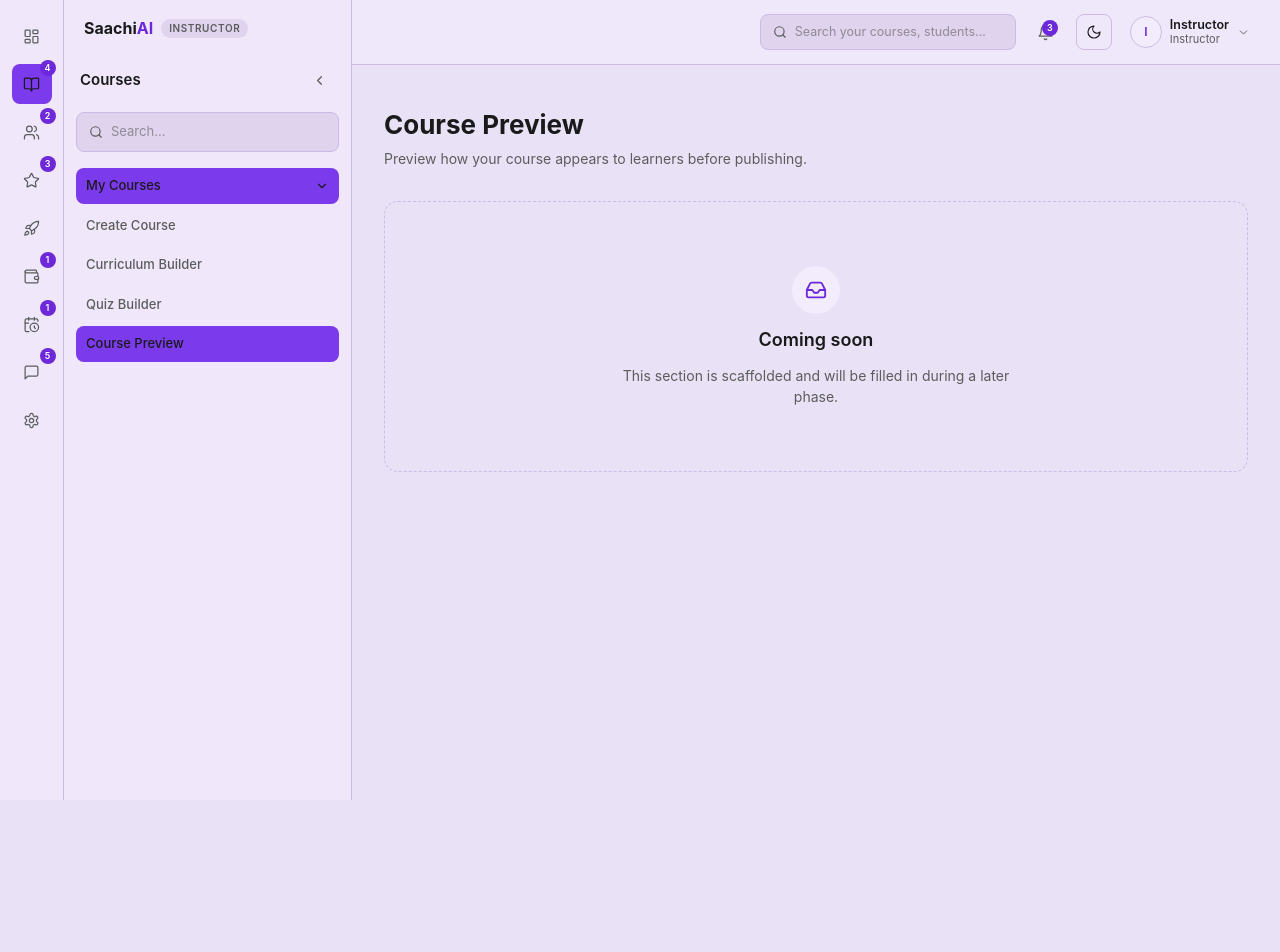
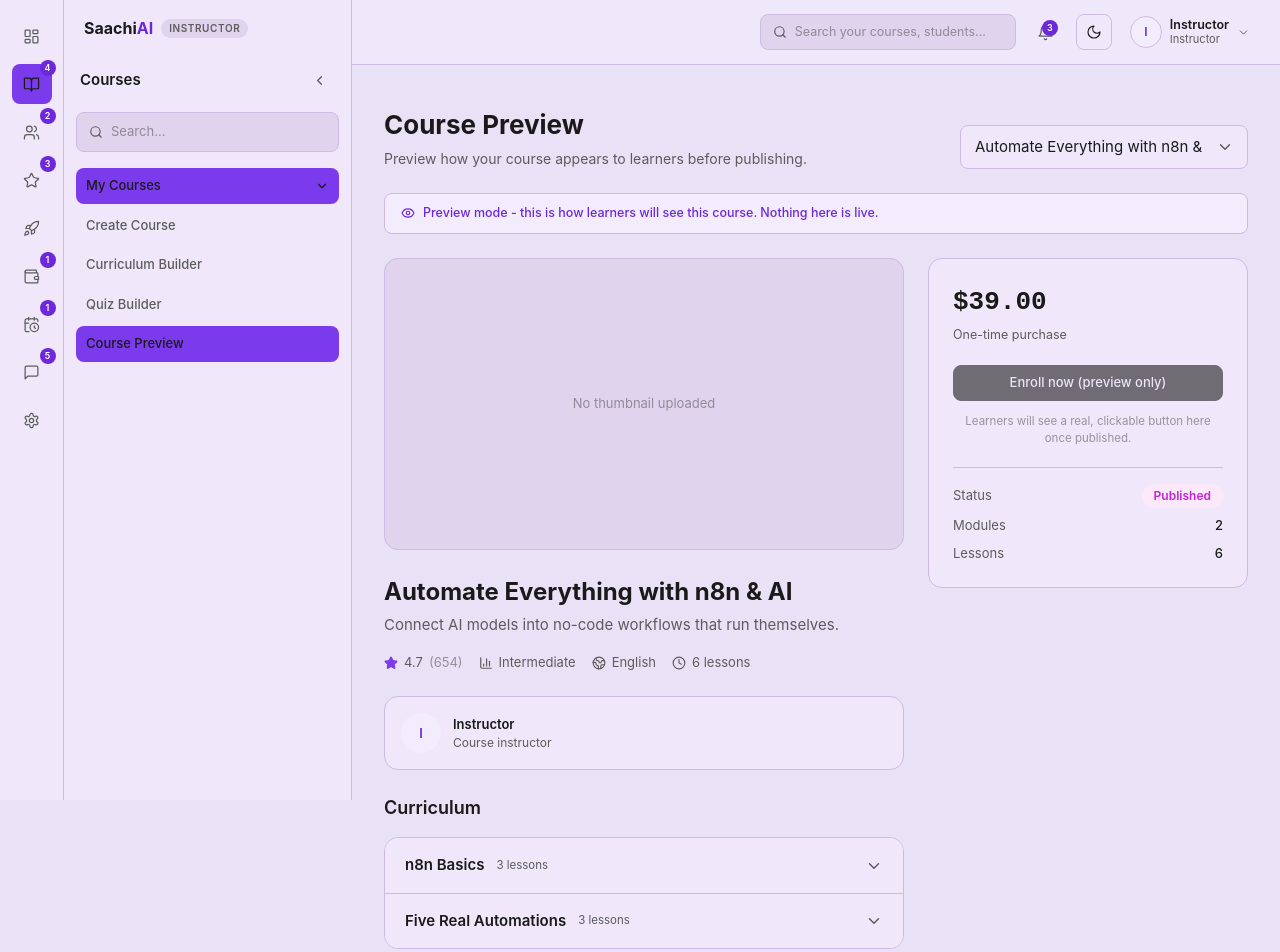
Before and after one commit to ARIBFIB/saachi-ai-remastered, a Next.js app in the folder apps/web/: page /instructor/courses/preview in a window 1280 px wide. Shown: the top 952 px of the page. Before the commit the page ends 800 px from the top, so only its background shows below. Built offline with nearby package versions, Linux system fonts and the light colour scheme.

Commit message:
feat: 121

```diff
--- a/apps/web/app/(instructor)/instructor/courses/preview/page.tsx
+++ b/apps/web/app/(instructor)/instructor/courses/preview/page.tsx
@@ -1,19 +1,187 @@
 "use client";
 
-import { EmptyState } from "@saachi/ui";
+import { useMemo, useState } from "react";
+import { Eye, Star, Globe2, BarChart3, Clock, Video, FileText, HelpCircle, Paperclip } from "lucide-react";
+import { useInstructorCourseStore, type InstructorCourseLesson } from "@saachi/store";
+import { useSession } from "@saachi/api-client";
+import { Select, EmptyState, Badge, Accordion, Button, type AccordionItemData } from "@saachi/ui";
 
-// Phase 1 scaffold - placeholder route so sidebar navigation works end-to-end.
-// Real content/dummy data for this screen is filled in a later phase.
+const LEVEL_LABEL: Record<string, string> = {
+  beginner: "Beginner",
+  intermediate: "Intermediate",
+  advanced: "Advanced"
+};
+
+const LANGUAGE_LABEL: Record<string, string> = {
+  en: "English",
+  ur: "Urdu"
+};
+
+const LESSON_TYPE_META: Record<InstructorCourseLesson["type"], { label: string; icon: typeof Video }> = {
+  video: { label: "Video", icon: Video },
+  text: { label: "Text", icon: FileText },
+  quiz: { label: "Quiz", icon: HelpCircle },
+  resource: { label: "Resource", icon: Paperclip }
+};
+
 export default function InstructorCoursesPreviewPage() {
+  const courses = useInstructorCourseStore((s) => s.courses);
+  const { data: session } = useSession();
+
+  const [courseId, setCourseId] = useState(courses[0]?.id ?? "");
+
+  const course = useMemo(() => courses.find((c) => c.id === courseId), [courses, courseId]);
+
+  const totalLessons = useMemo(
+    () => course?.modules.reduce((sum, m) => sum + m.lessons.length, 0) ?? 0,
+    [course]
+  );
+
+  const accordionItems: AccordionItemData[] = useMemo(() => {
+    if (!course) return [];
+    return course.modules.map((m) => ({
+      id: m.id,
+      title: m.title,
+      meta: (
+        <span className="text-[11.5px] text-ink-soft">
+          {m.lessons.length} lesson{m.lessons.length === 1 ? "" : "s"}
+        </span>
+      ),
+      content: (
+        <ul className="flex flex-col gap-2">
+          {m.lessons.map((lesson) => {
+            const Icon = LESSON_TYPE_META[lesson.type].icon;
+            return (
+              <li key={lesson.id} className="flex items-center gap-2.5 text-[13px] text-ink">
+                <span className="flex h-6 w-6 shrink-0 items-center justify-center rounded bg-paper-dim text-ink-soft">
+                  <Icon size={12} />
+                </span>
+                <span className="flex-1">{lesson.title}</span>
+                <span className="text-[11px] uppercase tracking-wide text-ink-soft/60">
+                  {LESSON_TYPE_META[lesson.type].label}
+                </span>
+              </li>
+            );
+          })}
+        </ul>
+      )
+    }));
+  }, [course]);
+
+  if (courses.length === 0) {
+    return (
+      <div>
+        <h1 className="mb-1 font-display text-[26px] font-bold text-ink">Course Preview</h1>
+        <p className="mb-8 text-[14px] text-ink-soft">Preview how your course appears to learners before publishing.</p>
+        <EmptyState title="No courses yet" description="Create a course first to preview it." />
+      </div>
+    );
+  }
+
+  const courseOptions = courses.map((c) => ({ label: c.title, value: c.id }));
+
   return (
     <div>
-      <h1 className="mb-1 font-display text-[26px] font-bold text-ink">Course Preview</h1>
-      <p className="mb-8 text-[14px] text-ink-soft">Preview how your course appears to learners before publishing.</p>
+      <div className="mb-6 flex flex-wrap items-end justify-between gap-3">
+        <div>
+          <h1 className="mb-1 font-display text-[26px] font-bold text-ink">Course Preview</h1>
+          <p className="text-[14px] text-ink-soft">Preview how your course appears to learners before publishing.</p>
+        </div>
+        <Select options={courseOptions} value={courseId} onChange={(e) => setCourseId(e.target.value)} className="w-72" />
+      </div>
 
-      <EmptyState
-        title="Coming soon"
-        description="This section is scaffolded and will be filled in during a later phase."
-      />
+      {!course ? (
+        <EmptyState title="Select a course" description="Choose a course above to preview it." />
+      ) : (
+        <>
+          <div className="mb-6 flex items-center gap-2 rounded-control border border-gold-dark/30 bg-gold-tint px-4 py-2.5 text-[12.5px] font-medium text-gold-dark">
+            <Eye size={14} />
+            Preview mode - this is how learners will see this course. Nothing here is live.
+          </div>
+
+          <div className="grid grid-cols-1 gap-6 lg:grid-cols-[1fr_320px]">
+            <div>
+              <div className="mb-6 flex aspect-video w-full items-center justify-center rounded-card border border-line bg-paper-dim text-[13px] text-ink-soft/60">
+                No thumbnail uploaded
+              </div>
+
+              <h2 className="mb-1 font-display text-[24px] font-bold text-ink">{course.title}</h2>
+              {course.subtitle && <p className="mb-4 text-[15px] text-ink-soft">{course.subtitle}</p>}
+
+              <div className="mb-6 flex flex-wrap items-center gap-4 text-[13px] text-ink-soft">
+                <span className="flex items-center gap-1.5">
+                  <Star size={14} className="fill-gold text-gold" />
+                  {course.rating > 0 ? course.rating.toFixed(1) : "No ratings yet"}
+                  {course.rating > 0 && <span className="text-ink-soft/60">({course.enrollmentCount})</span>}
+                </span>
+                <span className="flex items-center gap-1.5">
+                  <BarChart3 size={14} />
+                  {LEVEL_LABEL[course.level] ?? course.level}
+                </span>
+                <span className="flex items-center gap-1.5">
+                  <Globe2 size={14} />
+                  {LANGUAGE_LABEL[course.language] ?? course.language}
+                </span>
+                <span className="flex items-center gap-1.5">
+                  <Clock size={14} />
+                  {totalLessons} lesson{totalLessons === 1 ? "" : "s"}
+                </span>
+              </div>
+
+              <div className="mb-6 flex items-center gap-3 rounded-card border border-line bg-card p-4">
+                <div className="flex h-10 w-10 shrink-0 items-center justify-center rounded-full bg-gold-tint text-[13px] font-semibold text-gold-dark">
+                  {(session?.fullName ?? "I").charAt(0)}
+                </div>
+                <div>
+                  <p className="text-[13px] font-semibold text-ink">{session?.fullName ?? "Instructor"}</p>
+                  <p className="text-[12px] text-ink-soft">Course instructor</p>
+                </div>
+              </div>
+
+              <h3 className="mb-4 font-display text-[18px] font-semibold text-ink">Curriculum</h3>
+              {course.modules.length === 0 ? (
+                <EmptyState
+                  title="No curriculum yet"
+                  description="Add modules and lessons in the Curriculum Builder to preview them here."
+                />
+              ) : (
+                <Accordion items={accordionItems} />
+              )}
+            </div>
+
+            <aside className="h-fit rounded-card border border-line bg-card p-6">
+              <p className="mb-1 font-mono text-[26px] font-bold text-ink">
+                {new Intl.NumberFormat("en-US", { style: "currency", currency: course.currency }).format(course.price)}
+              </p>
+              <p className="mb-5 text-[12.5px] text-ink-soft">One-time purchase</p>
+
+              <Button className="mb-3 w-full" disabled>
+                Enroll now (preview only)
+              </Button>
+              <p className="mb-5 text-center text-[11.5px] text-ink-soft/60">
+                Learners will see a real, clickable button here once published.
+              </p>
+
+              <div className="flex flex-col gap-2 border-t border-line pt-4 text-[13px]">
+                <div className="flex items-center justify-between">
+                  <span className="text-ink-soft">Status</span>
+                  <Badge variant={course.status === "published" ? "success" : course.status === "pending_review" ? "gold" : undefined}>
+                    {course.status === "published" ? "Published" : course.status === "pending_review" ? "Pending review" : "Draft"}
+                  </Badge>
+                </div>
+                <div className="flex items-center justify-between">
+                  <span className="text-ink-soft">Modules</span>
+                  <span className="font-medium text-ink">{course.modules.length}</span>
+                </div>
+                <div className="flex items-center justify-between">
+                  <span className="text-ink-soft">Lessons</span>
+                  <span className="font-medium text-ink">{totalLessons}</span>
+                </div>
+              </div>
+            </aside>
+          </div>
+        </>
+      )}
     </div>
   );
 }
```
Also changed, not shown: 1 other file (tests, documents, lock files or other folders).
